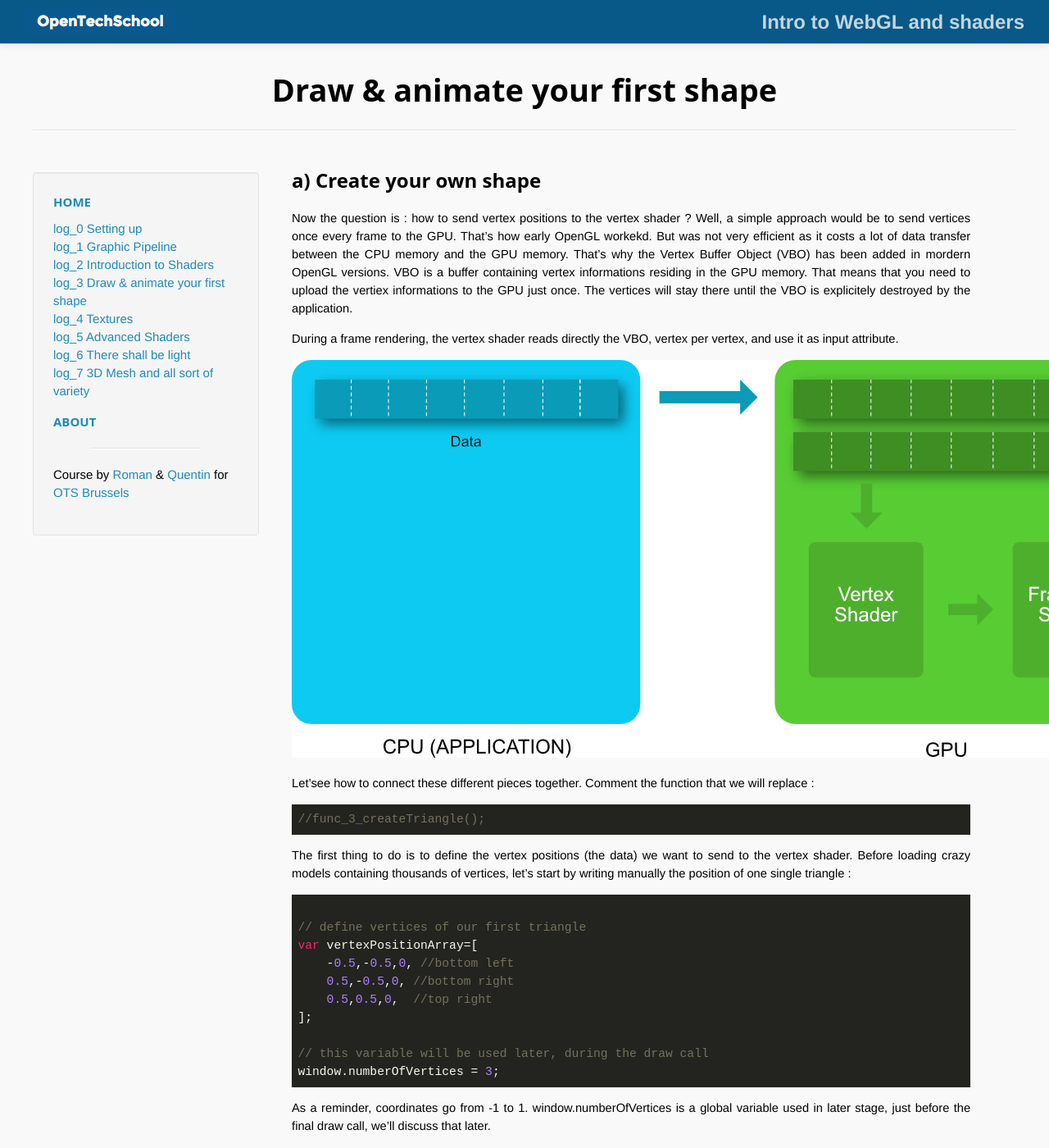
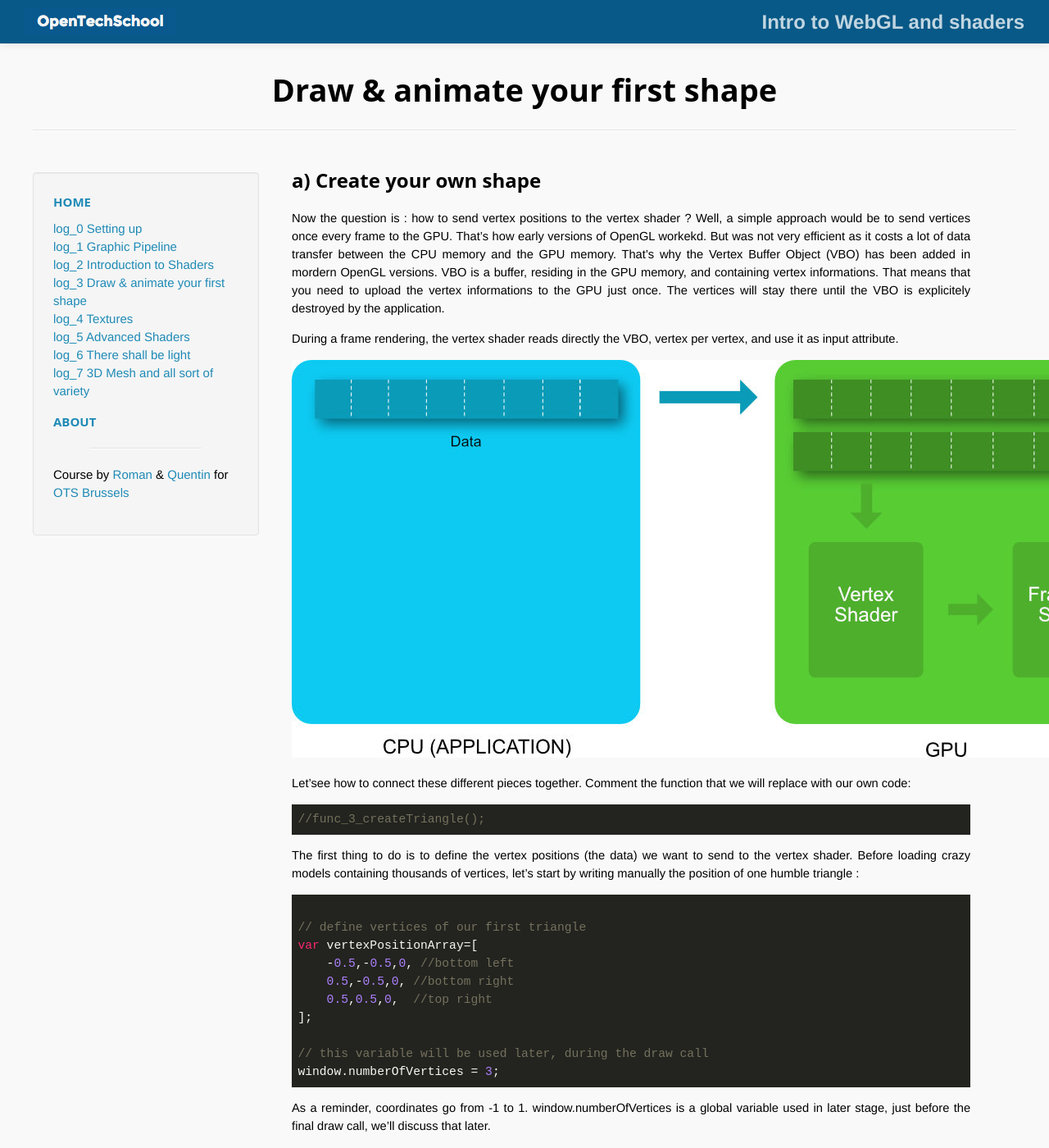
Before and after one commit to OpenTechSchool-Brussels/intro-to-webGL-and-shaders, a Jekyll site: the page built from log3_draw-animate-shape.md, in a window 1280 px wide and 1400 px high. Shown: the whole window at 82% size. Built offline with Jekyll 4.4.1, drawn with Linux system fonts in a browser that asks for light colours; some of the changed text lies outside the part shown.

Commit message:
update logs

```diff
--- a/log3_draw-animate-shape.md
+++ b/log3_draw-animate-shape.md
@@ -7,19 +7,19 @@ num: 3
 
 ## a) Create your own shape
 
-Now the question is : how to send vertex positions to the vertex shader ? Well, a simple approach would be to send vertices once every frame to the GPU. That's how early OpenGL workekd. But was not very efficient as it costs a lot of data transfer between the CPU memory and the GPU memory. That's why the Vertex Buffer Object (VBO) has been added in mordern OpenGL versions. VBO is a buffer containing vertex informations residing in the GPU memory. That means that you need to upload the vertiex informations to the GPU just once. The vertices will stay there until the VBO is explicitely destroyed by the application.
+Now the question is : how to send vertex positions to the vertex shader ? Well, a simple approach would be to send vertices once every frame to the GPU. That's how early versions of OpenGL workekd. But was not very efficient as it costs a lot of data transfer between the CPU memory and the GPU memory. That's why the Vertex Buffer Object (VBO) has been added in mordern OpenGL versions. VBO is a buffer, residing in the GPU memory, and containing vertex informations. That means that you need to upload the vertex informations to the GPU just once. The vertices will stay there until the VBO is explicitely destroyed by the application.
 
 During a frame rendering, the vertex shader reads directly the VBO, vertex per vertex, and use it as input attribute.
 
 <img src="./assets/webGLVBODiagram.jpg" alt="VBO diagram">
 
-Let'see how to connect these different pieces together. Comment the function that we will replace :
+Let'see how to connect these different pieces together. Comment the function that we will replace with our own code:
 
 ~~~ JavaScript
 //func_3_createTriangle();
 ~~~
 
-The first thing to do is to define the vertex positions (the data) we want to send to the vertex shader. Before loading crazy models containing thousands of vertices, let's start by writing manually the position of one single triangle :
+The first thing to do is to define the vertex positions (the data) we want to send to the vertex shader. Before loading crazy models containing thousands of vertices, let's start by writing manually the position of one humble triangle :
 
 ~~~ JavaScript
 
```
Also changed, not shown: other parts of log3_draw-animate-shape.md (+2 -2 lines), log2_intro_shaders.md (+3 -3 lines).
